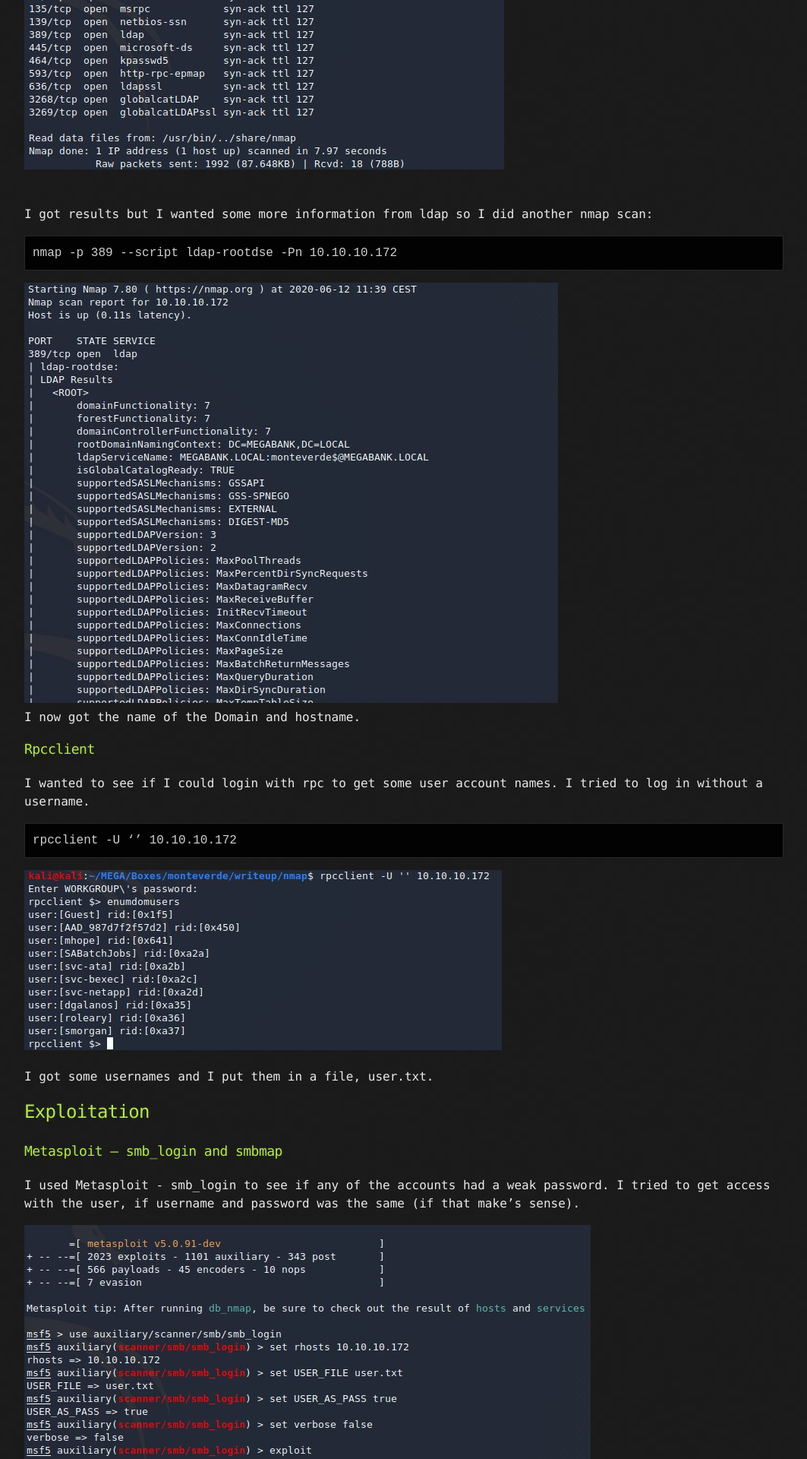
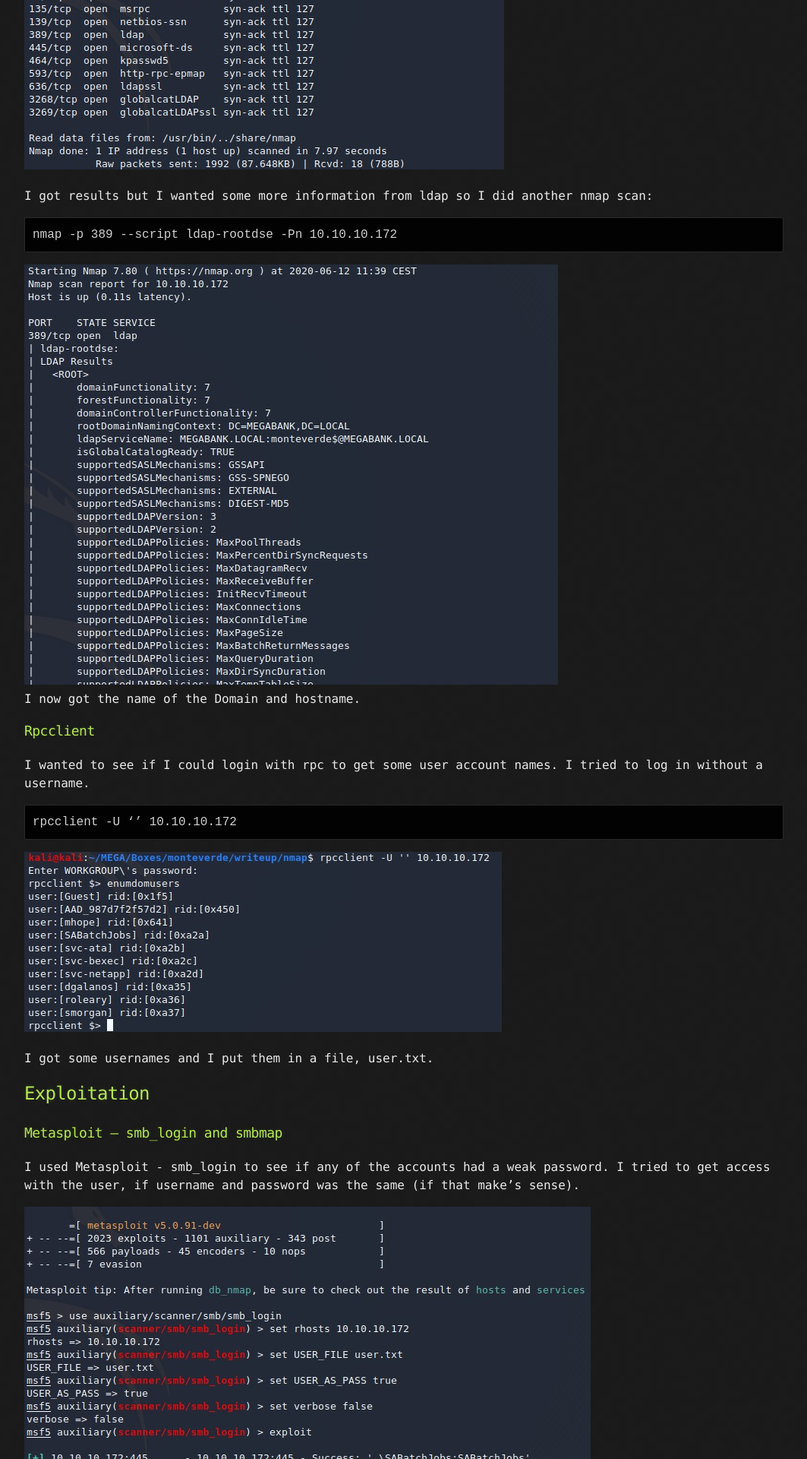
Before and after one commit to datahackare/warz0ne, a Jekyll site: the page built from _posts/2020-06-13-Monteverde.md, in a window 1280 px wide. Shown: the part 1052-2972 px from the top of the page at 76% size, without its empty margins (108-1171 px from the left). Built offline with Jekyll 4.4.1, drawn with Linux system fonts in a browser that asks for light colours.

````diff
--- a/_posts/2020-06-13-Monteverde.md
+++ b/_posts/2020-06-13-Monteverde.md
@@ -26,7 +26,7 @@ sudo nmap -sS -v -v -Pn 10.10.10.172
 
 ![](Pictures/Monteverde/nmap1.png)
 
-<br>I got results but I wanted some more information from ldap so I did another nmap scan:
+I got results but I wanted some more information from ldap so I did another nmap scan:
 
 ```
 nmap -p 389 --script ldap-rootdse -Pn 10.10.10.172
````
